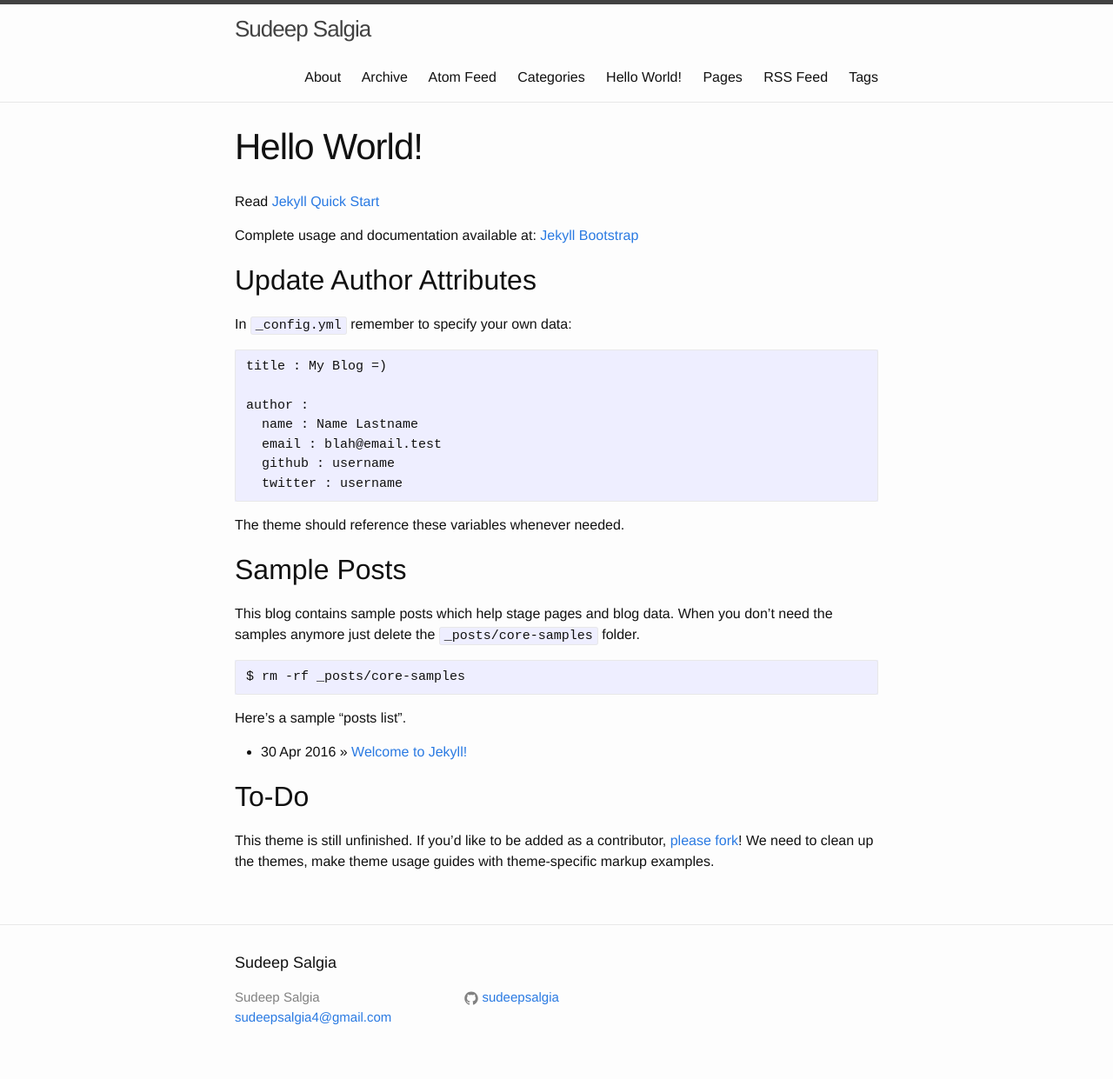
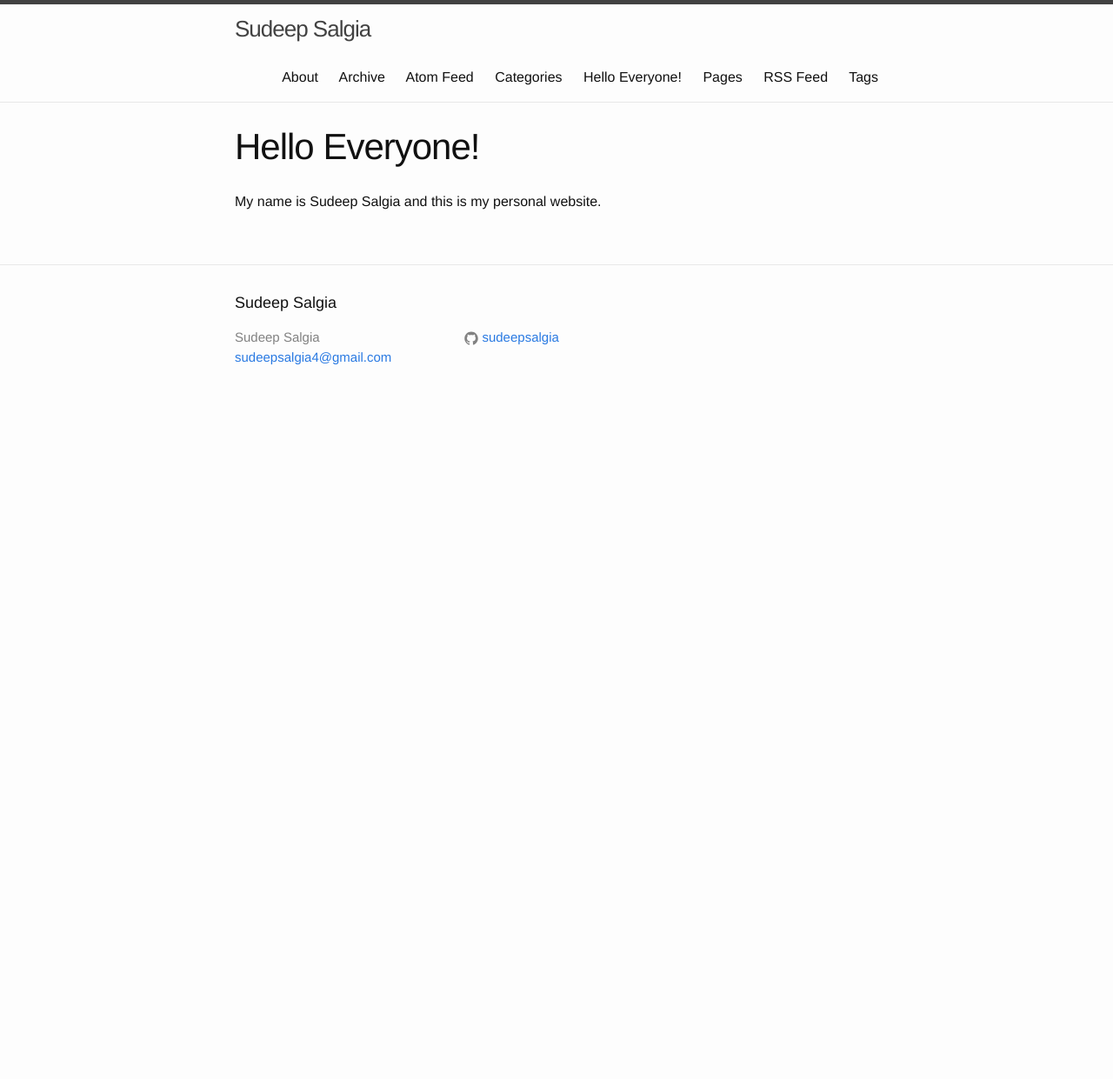
Before and after one commit to sudeepsalgia/sudeepsalgia.github.io, a Jekyll site: the page built from index.md, in a window 1280 px wide. Shown: the whole page at 87% size. Built offline with Jekyll 4.4.1, drawn with Linux system fonts in a browser that asks for light colours; after the commit the page ends 900 px from its top, so only the background shows below that.

```diff
--- a/index.md
+++ b/index.md
@@ -1,44 +1,7 @@
 ---
 layout: page
-title: Hello World!
-tagline: Supporting tagline
+title: Hello Everyone!
 ---
 {% include JB/setup %}
 
-Read [Jekyll Quick Start](http://jekyllbootstrap.com/usage/jekyll-quick-start.html)
-
-Complete usage and documentation available at: [Jekyll Bootstrap](http://jekyllbootstrap.com)
-
-## Update Author Attributes
-
-In `_config.yml` remember to specify your own data:
-
-    title : My Blog =)
-
-    author :
-      name : Name Lastname
-      email : blah@email.test
-      github : username
-      twitter : username
-
-The theme should reference these variables whenever needed.
-
-## Sample Posts
-
-This blog contains sample posts which help stage pages and blog data.
-When you don't need the samples anymore just delete the `_posts/core-samples` folder.
-
-    $ rm -rf _posts/core-samples
-
-Here's a sample "posts list".
-
-<ul class="posts">
-  {% for post in site.posts %}
-    <li><span>{{ post.date | date_to_string }}</span> &raquo; <a href="{{ BASE_PATH }}{{ post.url }}">{{ post.title }}</a></li>
-  {% endfor %}
-</ul>
-
-## To-Do
-
-This theme is still unfinished. If you'd like to be added as a contributor, [please fork](http://github.com/plusjade/jekyll-bootstrap)!
-We need to clean up the themes, make theme usage guides with theme-specific markup examples.
+My name is Sudeep Salgia and this is my personal website.
```
Also changed, not shown: _posts/2016-04-30-welcome-to-jekyll.markdown (deleted, +0 -25 lines), about.md (+1 -9 lines), README.md, 1 other file.
